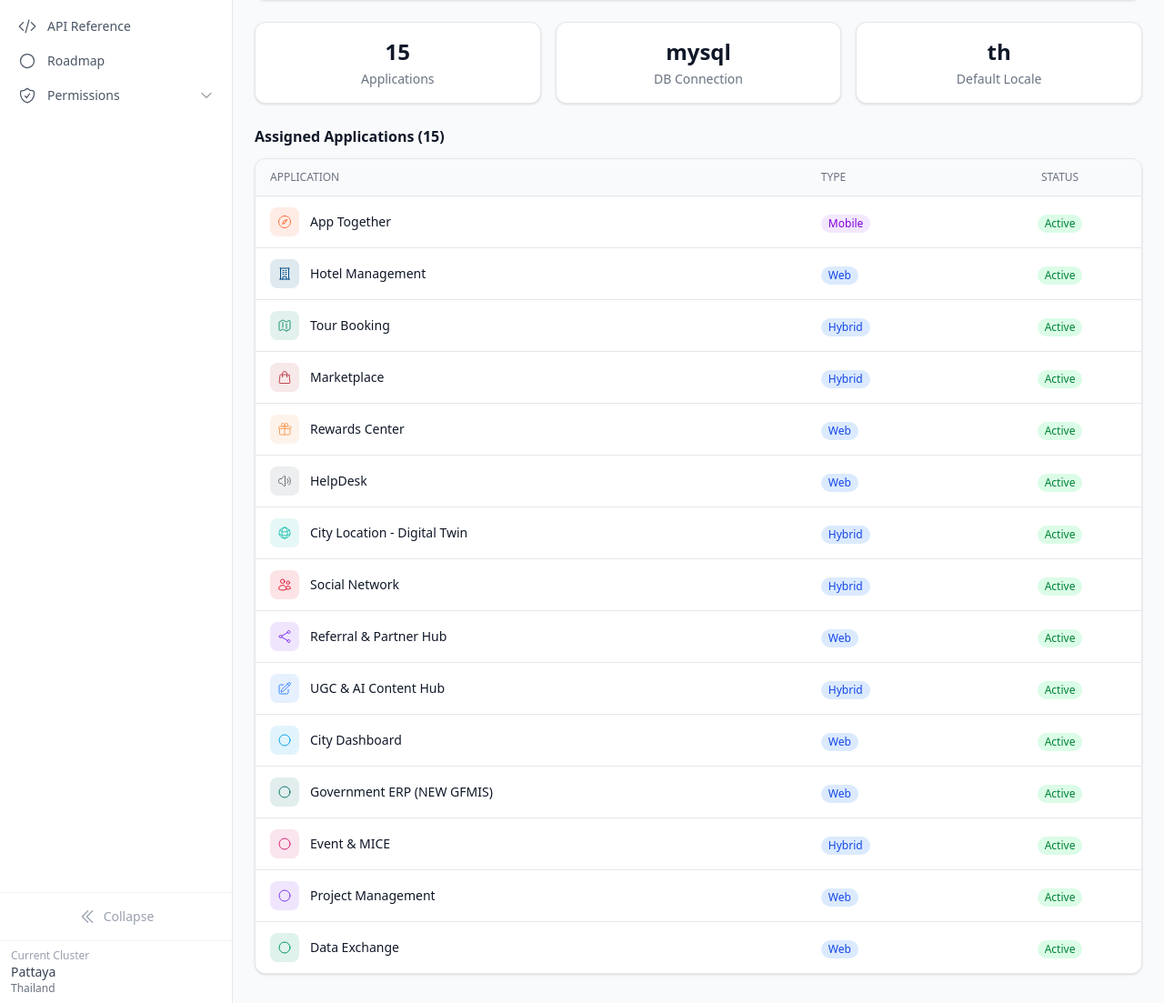
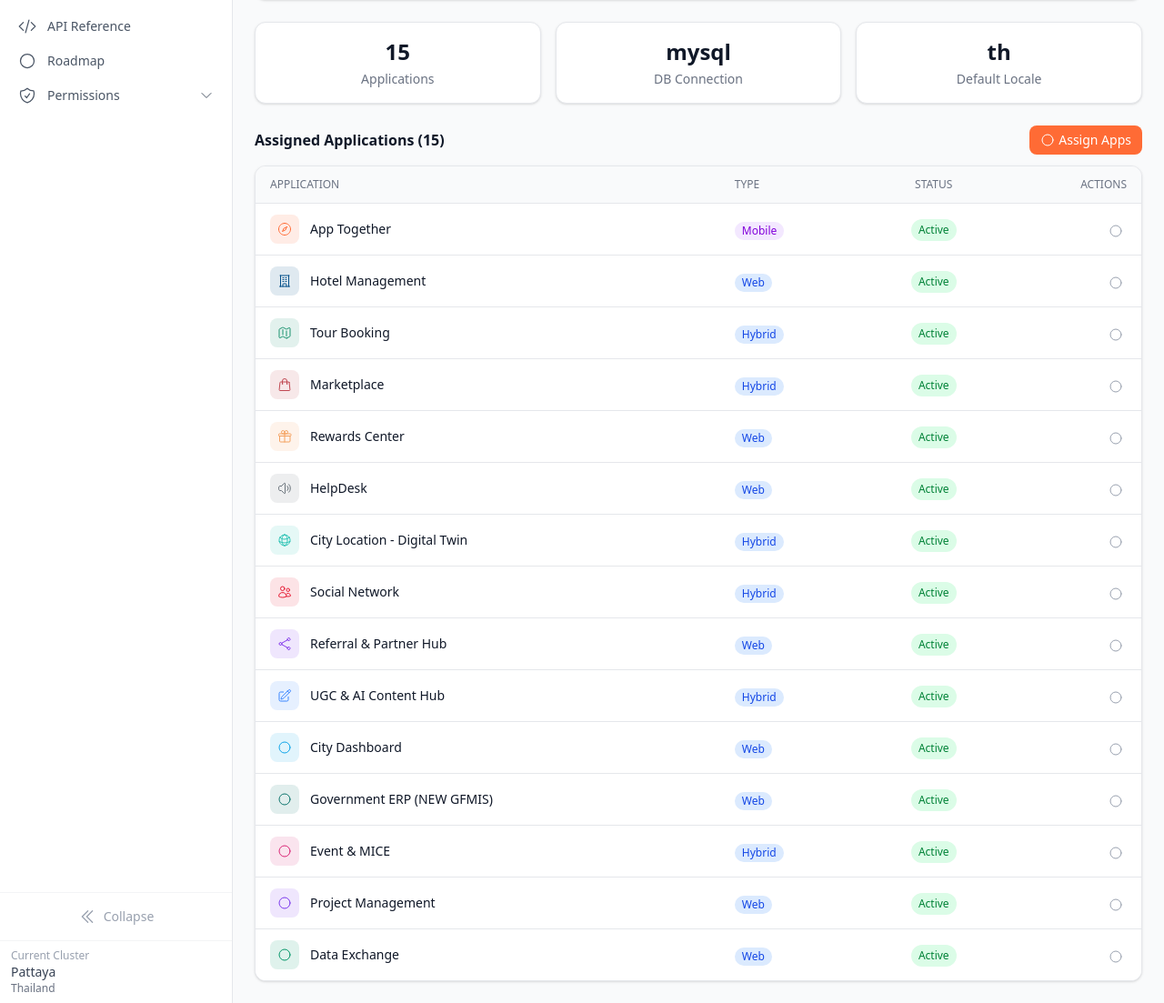
Before and after one commit to montienvic-dotcom/Thailand-Together, a Laravel app: page /admin/clusters/1 in a window 1280 px wide. Shown: the part 260-1363 px from the top of the page at 91% size. Run offline with Laravel 12, Linux system fonts and the light colour scheme; a user stored in the database is signed in; data comes from the database, SQL or seed files in the repository; style sheets or scripts are compiled from the project's sources.

Commit message:
feat: add Cluster-Application assignment UI with sync and toggle
- Add syncApplications() and toggleClusterApp() to AdminClusterController
- Add "Assign Apps" modal with checkbox selection in cluster show page
- Add per-app active toggle within cluster
- Pass allApps to cluster detail view
- Add routes for sync-apps and toggle-app

https://claude.ai/code/session_01RgJbHBVsjJuW4fEe5gL5s6

```diff
--- a/platform/app/Http/Controllers/Admin/AdminWebController.php
+++ b/platform/app/Http/Controllers/Admin/AdminWebController.php
@@ -136,7 +136,9 @@ class AdminWebController extends Controller
             'applications' => fn($q) => $q->orderBy('sort_order'),
         ])->findOrFail($cluster);
 
-        return view('admin.clusters.show', compact('cluster'));
+        $allApps = Application::where('is_active', true)->orderBy('sort_order')->get();
+
+        return view('admin.clusters.show', compact('cluster', 'allApps'));
     }
 
     // ── Permissions ──
--- a/platform/resources/views/admin/clusters/show.blade.php
+++ b/platform/resources/views/admin/clusters/show.blade.php
@@ -76,7 +76,12 @@
 
         {{-- Assigned Applications --}}
         <div class="mt-6">
-            <h3 class="text-base font-semibold text-gray-900 mb-3">Assigned Applications ({{ $cluster->applications->count() }})</h3>
+            <div class="flex items-center justify-between mb-3">
+                <h3 class="text-base font-semibold text-gray-900">Assigned Applications ({{ $cluster->applications->count() }})</h3>
+                <x-ui.button variant="primary" size="sm" @click="$dispatch('open-modal-assign-apps')">
+                    <x-icon name="plus" class="w-4 h-4 mr-1" /> Assign Apps
+                </x-ui.button>
+            </div>
             @if($cluster->applications->isNotEmpty())
                 <div class="bg-white rounded-xl shadow-sm border border-gray-200 overflow-hidden">
                     <x-ui.table>
@@ -84,6 +89,7 @@
                             <th class="px-4 py-3 text-left text-xs font-medium text-gray-500 uppercase">Application</th>
                             <th class="px-4 py-3 text-left text-xs font-medium text-gray-500 uppercase hidden sm:table-cell">Type</th>
                             <th class="px-4 py-3 text-center text-xs font-medium text-gray-500 uppercase">Status</th>
+                            <th class="px-4 py-3 text-right text-xs font-medium text-gray-500 uppercase">Actions</th>
                         </x-slot:head>
                         @foreach($cluster->applications as $app)
                             <tr class="hover:bg-gray-50">
@@ -99,9 +105,16 @@
                                     <x-ui.badge :color="$app->type === 'mobile' ? 'purple' : 'blue'" size="sm">{{ ucfirst($app->type) }}</x-ui.badge>
                                 </td>
                                 <td class="px-4 py-3 text-center">
-                                    <x-ui.badge :color="$app->pivot->is_active ? 'green' : 'red'" size="sm">
-                                        {{ $app->pivot->is_active ? 'Active' : 'Inactive' }}
-                                    </x-ui.badge>
+                                    <button @click="toggleClusterApp({{ $app->id }})"
+                                            class="inline-flex items-center gap-1 px-2 py-1 rounded-full text-xs font-medium transition-colors cursor-pointer"
+                                            :class="appStates[{{ $app->id }}] ? 'bg-green-100 text-green-700 hover:bg-green-200' : 'bg-red-100 text-red-700 hover:bg-red-200'">
+                                        <span x-text="appStates[{{ $app->id }}] ? 'Active' : 'Inactive'"></span>
+                                    </button>
+                                </td>
+                                <td class="px-4 py-3 text-right">
+                                    <a href="{{ route('admin.applications.show', $app->id) }}" class="text-gray-400 hover:text-gray-600 p-1" title="View app">
+                                        <x-icon name="arrow-top-right-on-square" class="w-4 h-4 inline" />
+                                    </a>
                                 </td>
                             </tr>
                         @endforeach
@@ -109,10 +122,45 @@
                 </div>
             @else
                 <x-ui.card>
-                    <x-ui.empty-state title="No applications assigned" description="Assign applications to this cluster from the Applications page." icon="cube" />
+                    <x-ui.empty-state title="No applications assigned" description="Click 'Assign Apps' to add applications to this cluster." icon="cube" />
                 </x-ui.card>
             @endif
         </div>
+
+        {{-- Assign Apps Modal --}}
+        <x-ui.modal name="assign-apps" maxWidth="xl">
+            <div class="px-6 py-4 border-b border-gray-100">
+                <h3 class="text-lg font-semibold text-gray-900">Assign Applications to {{ $cluster->name }}</h3>
+            </div>
+            <div class="px-6 py-4 max-h-[60vh] overflow-y-auto">
+                <div class="space-y-2">
+                    @foreach($allApps as $app)
+                        <label class="flex items-center gap-3 p-3 rounded-lg hover:bg-gray-50 cursor-pointer border border-gray-100">
+                            <input type="checkbox" value="{{ $app->id }}" x-model="selectedApps"
+                                   class="rounded border-gray-300 text-orange-500 focus:ring-orange-500" />
+                            <div class="w-8 h-8 rounded-lg flex items-center justify-center flex-shrink-0" style="background-color: {{ $app->color ?? '#6C757D' }}20">
+                                <x-icon :name="$app->icon ?? 'cube'" class="w-4 h-4" style="color: {{ $app->color ?? '#6C757D' }}" />
+                            </div>
+                            <div class="flex-1 min-w-0">
+                                <span class="text-sm font-medium text-gray-900">{{ $app->name }}</span>
+                                <span class="text-xs text-gray-500 ml-2">{{ $app->code }}</span>
+                            </div>
+                            <x-ui.badge :color="$app->type === 'mobile' ? 'purple' : 'blue'" size="sm">{{ ucfirst($app->type) }}</x-ui.badge>
+                        </label>
+                    @endforeach
+                </div>
+            </div>
+            <div class="px-6 py-3 bg-gray-50 border-t border-gray-100 flex justify-between items-center">
+                <span class="text-xs text-gray-500" x-text="selectedApps.length + ' app(s) selected'"></span>
+                <div class="flex gap-2">
+                    <x-ui.button variant="outline" size="sm" @click="$dispatch('close-modal-assign-apps')">Cancel</x-ui.button>
+                    <x-ui.button variant="primary" size="sm" @click="syncApps()" x-bind:disabled="loading">
+                        <template x-if="loading"><x-icon name="arrow-path" class="w-4 h-4 animate-spin mr-1" /></template>
+                        Save Assignments
+                    </x-ui.button>
+                </div>
+            </div>
+        </x-ui.modal>
 
         {{-- Edit Cluster Modal --}}
         <x-ui.modal name="edit-cluster" maxWidth="lg">
@@ -165,6 +213,12 @@
             return {
                 loading: false,
                 clusterActive: {{ $cluster->is_active ? 'true' : 'false' }},
+                selectedApps: @json($cluster->applications->pluck('id')->map(fn($id) => (string) $id)),
+                appStates: {
+                    @foreach($cluster->applications as $app)
+                        {{ $app->id }}: {{ $app->pivot->is_active ? 'true' : 'false' }},
+                    @endforeach
+                },
                 editForm: {
                     name: @json($cluster->name),
                     description: @json($cluster->description ?? ''),
@@ -179,6 +233,34 @@
                 showToast(message, type = 'success') {
                     this.toast = { show: true, message, type };
                     setTimeout(() => this.toast.show = false, 3000);
+                },
+
+                async syncApps() {
+                    this.loading = true;
+                    try {
+                        const res = await fetch('{{ route("admin.clusters.sync-apps", $cluster->id) }}', {
+                            method: 'PUT',
+                            headers: { 'X-CSRF-TOKEN': this.csrfToken(), 'Content-Type': 'application/json', 'Accept': 'application/json' },
+                            body: JSON.stringify({ application_ids: this.selectedApps.map(Number) }),
+                        });
+                        const data = await res.json();
+                        this.showToast(data.message);
+                        this.$dispatch('close-modal-assign-apps');
+                        setTimeout(() => location.reload(), 800);
+                    } catch (e) { this.showToast('Failed to sync apps.', 'error'); }
+                    this.loading = false;
+                },
+
+                async toggleClusterApp(appId) {
+                    try {
+                        const res = await fetch('/admin/clusters/{{ $cluster->id }}/apps/' + appId + '/toggle', {
+                            method: 'PATCH',
+                            headers: { 'X-CSRF-TOKEN': this.csrfToken(), 'Accept': 'application/json' },
+                        });
+                        const data = await res.json();
+                        this.appStates[appId] = data.is_active;
+                        this.showToast(data.message);
+                    } catch (e) { this.showToast('Failed to toggle.', 'error'); }
                 },
 
                 async toggleCluster() {
--- a/platform/routes/admin.php
+++ b/platform/routes/admin.php
@@ -89,6 +89,8 @@ Route::middleware(['web', 'auth', 'cluster.aware'])->prefix('admin')->name('admi
     Route::put('/clusters/{cluster}', [AdminClusterController::class, 'update'])->name('clusters.update');
     Route::patch('/clusters/{cluster}/toggle', [AdminClusterController::class, 'toggleActive'])->name('clusters.toggle');
     Route::delete('/clusters/{cluster}', [AdminClusterController::class, 'destroy'])->name('clusters.destroy');
+    Route::put('/clusters/{cluster}/sync-apps', [AdminClusterController::class, 'syncApplications'])->name('clusters.sync-apps');
+    Route::patch('/clusters/{cluster}/apps/{application}/toggle', [AdminClusterController::class, 'toggleClusterApp'])->name('clusters.toggle-app');
 
     Route::post('/countries', [AdminClusterController::class, 'storeCountry'])->name('countries.store');
     Route::put('/countries/{country}', [AdminClusterController::class, 'updateCountry'])->name('countries.update');
```
Also changed, not shown: platform/app/Http/Controllers/Admin/AdminClusterController.php (+43 -0 lines).
